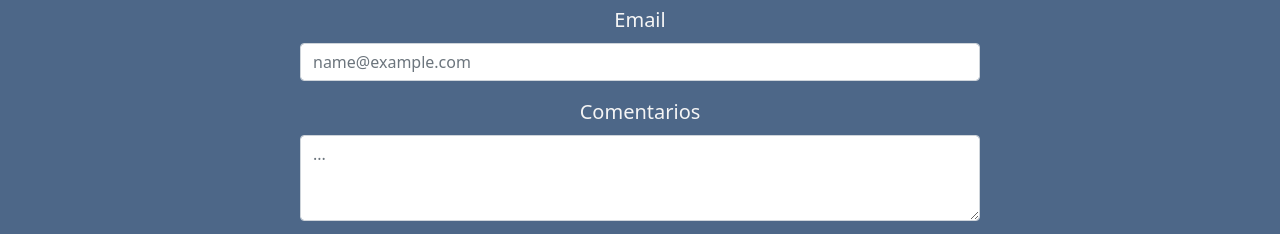
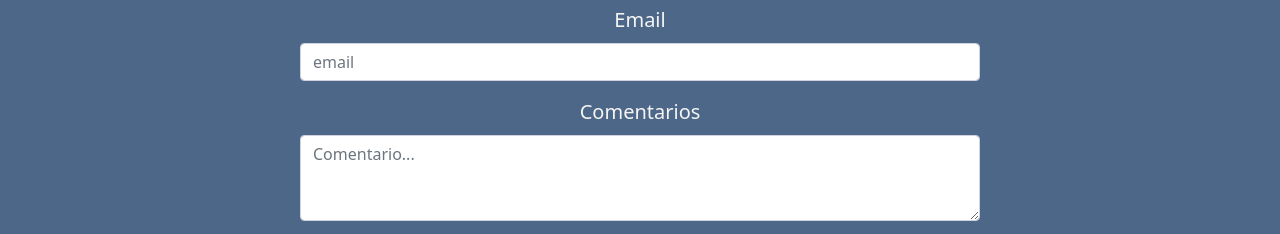
Before and after one commit to RodrigoEstevez/proyecto-coder, a website: page index.html in a window 1280 px wide. Shown: the part 2903-3137 px from the top of the page. Drawn offline with nearby package versions, Linux system fonts and the light colour scheme.

Commit message:
servicios

```diff
--- a/index.html
+++ b/index.html
@@ -235,11 +235,11 @@
       <!-- Este forms lo saque de bootstrap, el boton no lleva a ningun lado. Lo agregue unicamente para llenar la seccion (aunque la idea es dejar un formulario que realmente deje la consulta)-->
       <div class="mb-3">
         <label for="exampleFormControlInput1" class="form-label">Email</label>
-        <input type="email" class="form-control" id="exampleFormControlInput1" placeholder="name@example.com">
+        <input type="email" class="form-control" id="exampleFormControlInput1" placeholder="email">
       </div>
       <div class="mb-3">
         <label for="exampleFormControlTextarea1" class="form-label">Comentarios</label>
-        <textarea class="form-control" id="exampleFormControlTextarea1" placeholder="..." rows="3"></textarea>
+        <textarea class="form-control" id="exampleFormControlTextarea1" placeholder="Comentario..." rows="3"></textarea>
       </div>
       <div class="consulta__boton">
         <a href="consulta.html"><button type="button" class="btn-lg btn-dark">Enviar Consulta</button></a>
```
